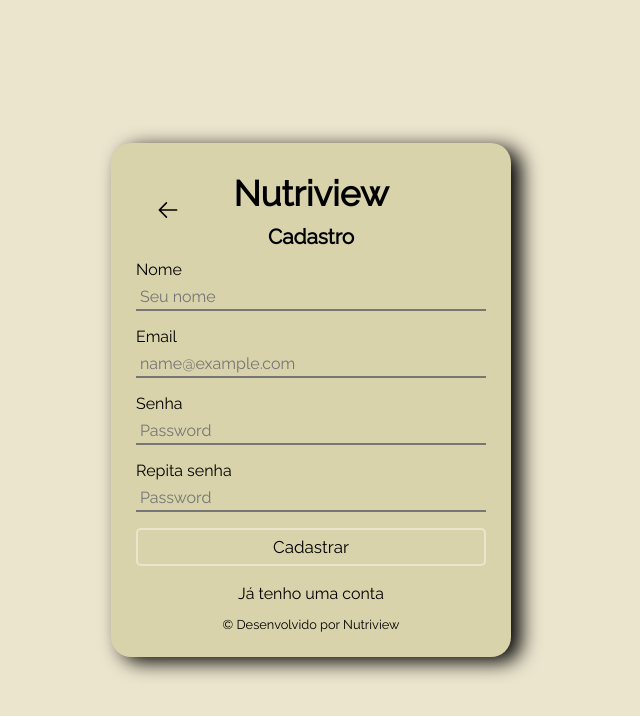
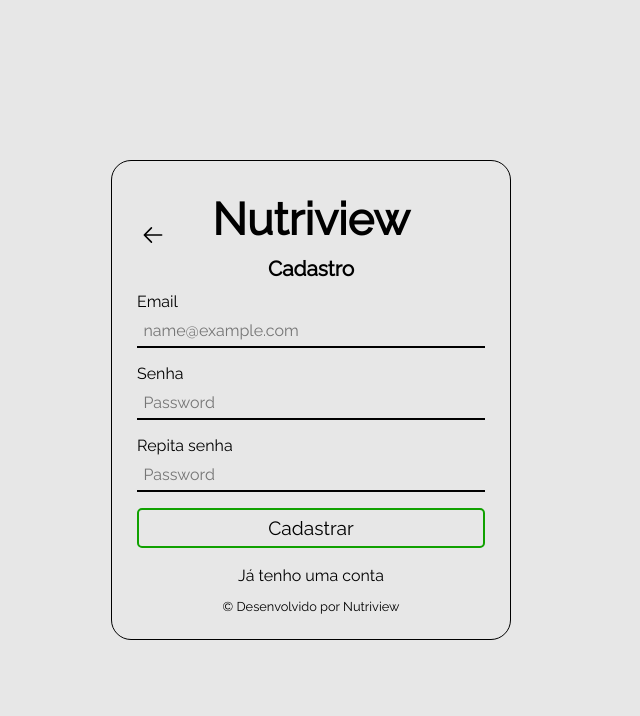
Before and after one commit to projetoupx/Web_Project, a React (Create React App) app: page /cadastro in a window 1280 px wide. Shown: the top 716 px of the page, without its empty margins (329-969 px from the left). Built offline with nearby package versions, Linux system fonts and the light colour scheme.

Commit message:
att geral

```diff
--- a/public/style/style.css
+++ b/public/style/style.css
@@ -1,11 +1,13 @@
     @import url('https://fonts.googleapis.com/css2?family=Raleway:wght@100;400&display=swap');
 
     :root {
-    --color1-bg-color: #000000;
-    --color2-bg-color: #000000;
-    --color3-bg-color: #d8d3ab;
-    --color4-bg-color: #ac0a0a;
-    --color5-bg-color: #ece5ce;
+        --color1-bg-color: hsl(0, 0%, 0%);
+        --color2-bg-color: #d31919;
+        --color3-bg-color: #e7e7e7;
+        --color4-bg-color: #10a100;
+        --color5-bg-color: #a9d51a;
+
+        --header-heigth: 3.5em;
     }
 
     /* geral */
@@ -44,7 +46,8 @@ h5 {
 
 
     h1 {
-    font-size: 2.2em;
+        color: var(--color2-bg-color);
+        font-size: 2.8em;
     }
 
     h3 {
@@ -69,14 +72,24 @@ h4 {
 
     /* Header */
     header {
-    position: fixed;
-    top: 0;
         width: 100%;
-    padding: 10px;
+        height: 3.5em;
         display: flex;
         justify-content: center;
         align-items: center;
-    background-color: var(--color3-bg-color);
+        background-color: #a9d51a;
+        margin-bottom: 1rem;
+        position: relative;
+        border-bottom:solid black 2px;
+    }
+
+    .header-relative{
+        position: relative;
+    }
+
+    .header-fixed{
+        position: fixed;
+        top: 0;
         z-index: 99;
     }
 
@@ -84,11 +97,13 @@ header>nav {
         display: flex;
         flex-direction: row;
         justify-content: space-around;
-    align-items: baseline;
+        align-items: center;
         flex-wrap: wrap;
         width: 100%;
-    position: relative;
+        height: inherit;
         font-size: 1.4em;
+        padding-bottom: 0;
+        background-color: var(--color3-bg-color);
     }
 
     #logo {
@@ -127,7 +142,6 @@ nav .button-a a:hover {
     /* Banner */
 
     #banner {
-    margin-top: 70px;
         width: 100%;
         position: relative;
         display: flex;
@@ -185,7 +199,11 @@ nav .button-a a:hover {
 
     .banner-img-fundo1 {
         position: absolute;
-    background-color: var(--color2-bg-color);
+        /* background-color: var(--color2-bg-color); */
+        border-top: solid 10px;
+        border-left: solid 16px;
+        border-right: solid 3px;
+        border-color: var(--color2-bg-color);
         border-radius: 100px 100px 0 0;
         width: 80%;
         height: 100%;
@@ -195,7 +213,11 @@ nav .button-a a:hover {
 
     .banner-img-fundo2 {
         position: absolute;
-    background-color: var(--color5-bg-color);
+        background-color: var(--color3-bg-color);
+        border-top: solid 13px;
+        border-left: solid 6px;
+        border-right: solid 15px;
+        border-color: var(--color5-bg-color);
         border-radius: 100px 100px 0 0;
         width: 80%;
         height: 90%;
@@ -328,17 +350,30 @@ nav .button-a a:hover {
         gap: 40px;
     }
     .about-card{
-    padding: 20px;
+        padding: 30px;
         display: flex;
         flex-direction: column;
         justify-content: center;
-    height: 20rem;
+        align-items: center;
         width: 25rem;
         border-radius: 25px;
         background-color: var(--color3-bg-color);
+        gap: 2em;
     }
     .about-cards p{
         width: 20rem;
+    }
+
+    .about-card-text{
+        display: flex;
+        flex-direction: column;
+        gap: 5px;
+    }
+    .about-card-img{
+        border-radius: 100%;
+        height: 15rem;
+        width: 15rem;
+        object-fit: cover;
     }
 
     @media screen and (max-width: 768px) {
--- a/src/app/form.css
+++ b/src/app/form.css
@@ -1,5 +1,12 @@
+
+h1 {
+    color: black;
+    font-size: 2.8em;
+}
+
+
 .form-container{
-    background-color: var(--color5-bg-color);
+    background-color: var(--color3-bg-color);
     width: 100%;
     height: 100vh;
     position: relative;
@@ -15,7 +22,7 @@ form {
     justify-content: space-around;
     padding: 25px;
     border-radius: 20px;
-    box-shadow: 10px 5px 20px black;
+    border: solid black 1px;
     background-color: var(--color3-bg-color);
     width: 25rem;
 }
@@ -37,15 +44,17 @@ form .form-item{
 
 form .form-div{
     display: flex;
+    position: relative;
     flex-direction: column-reverse;
 }
 
+
 form .form-input{
-   padding: 8px 8px 3px 4px;
+   padding: .6rem .4rem .4rem .4rem;
    background: none;
    font-size: 1em;
    border-style: none;
-   border-bottom-style: solid;
+   border-bottom: solid 2px;
 
 }
 
@@ -53,16 +62,17 @@ form .form-button{
     width: 100%;
     background: none;
     border-radius: 5px;
-    font-size: 17px;
+    font-size: 1.2rem;
     border-style: solid;
     transition: all .5s ease;
     padding: 7px;
     background-color: var(--color3-bg-color);
-    border-color: var(--color5-bg-color);
+    border-color: var(--color4-bg-color);
+    cursor: pointer;
 }
 
 form .form-button:hover{
-    background: var(--color5-bg-color);
+    background: var(--color4-bg-color);
     color: var(--color3-bg-color);
 }
 
@@ -97,7 +107,7 @@ form p{
 
 svg{
     top:50%;
-    left: 2rem;
+    left: 1rem;
     transform: translate(-50% , -50%);
     position: absolute;
     border-radius: 50px;
--- a/src/app/pages/cadastro/cadastro.jsx
+++ b/src/app/pages/cadastro/cadastro.jsx
@@ -1,9 +1,46 @@
-import React from 'react';
-import {Link} from 'react-router-dom'
+import React, { useState } from 'react';
+import { Link } from 'react-router-dom'
 import '../../form.css';
 import { ArrowLeft } from '@phosphor-icons/react';
 
+import { createUserWithEmailAndPassword} from 'firebase/auth';
+import { auth } from '../../config/firebase'
+
 export default function Cadastro() {
+
+    const [email, setEmail] = useState('');
+    const [senha, setSenha] = useState('');
+    const [secSenha, setSecSenha] = useState('');
+    const [mensage, setMensage] = useState('');
+
+    function cadastraUsuario() {
+
+        setMensage('');
+        if (!email || !senha || !secSenha) {
+            setMensage('Informe um Email e Senha!!!');
+            return;
+        } else if (senha !== secSenha) {
+            setMensage('Senhas diferentes!!');
+            return;
+        }
+        createUserWithEmailAndPassword(auth, email, senha)
+            .then(result => {
+                setMensage('Cadastrado!!');
+            })
+            .catch(error => {
+                if(error.code === 'auth/weak-password')
+                    setMensage('A Senha deve ter pelo menos 6 caracteres!');
+                else if(error.code === 'auth/email-already-in-use')
+                    setMensage('Usuario já cadastrado!');
+                else if(error.code === 'auth/invalid-email')
+                    setMensage('Email ou senha invalida!');
+                else
+                    setMensage(error.code);
+
+            });
+    }
+
+
     return (
         <div>
             <main>
@@ -11,29 +48,26 @@ export default function Cadastro() {
                     <div className='form-container'>
                         <form>
                             <div className='form-header'>
-                                <Link to="../"><ArrowLeft color='#000000'/></Link>
+                                <Link to="../"><ArrowLeft color='#000000' /></Link>
                                 <div className='form-header-text'>
                                     <h1>Nutriview</h1>
                                     <h3>Cadastro</h3>
                                 </div>
                             </div>
+                            {mensage.length > 0 ? <div className="form-item form-erro"> { mensage } </div> : null}
                             <div className='form-item form-div'>
-                                <input type="text" className='form-input form-text' id='form-text' placeholder='Seu nome'/>
-                                <label htmlFor="form-text">Nome</label>
-                            </div>
-                            <div className='form-item form-div'>
-                                <input type="email" className='form-input form-email' id='form-email' placeholder='name@example.com'/>
+                                <input onChange={(e) => setEmail(e.target.value)} type="email" className='form-input form-email' id='form-email' placeholder='name@example.com' />
                                 <label htmlFor="form-email">Email</label>
                             </div>
                             <div className='form-item form-div'>
-                                <input type="password" className='form-input form-password' id='form-password' placeholder='Password'/>
+                                <input onChange={(e) => setSenha(e.target.value)} type="password" className='form-input form-password' id='form-password' placeholder='Password' />
                                 <label htmlFor="form-password">Senha</label>
                             </div>
                             <div className='form-item form-div'>
-                                <input type="password" className='form-input form-password' id='form-password' placeholder='Password'/>
+                                <input onChange={(e) => setSecSenha(e.target.value)} type="password" className='form-input form-password' id='form-password' placeholder='Password' />
                                 <label htmlFor="form-password">Repita senha</label>
                             </div>
-                            <button className='form-item form-button'>Cadastrar</button>
+                            <button onClick={cadastraUsuario} className='form-item form-button' type='button' >Cadastrar</button>
                             <div className='form-item form-links'>
                                 <Link to="../login">Já tenho uma conta</Link>
                             </div>
--- a/src/app/pages/login/login.jsx
+++ b/src/app/pages/login/login.jsx
@@ -30,21 +30,13 @@ export default function Login() {
         // Conectar com email e senha...
 
         signInWithEmailAndPassword(auth, email, senha)
-            .then((result) => {
+            .then(result => {
                 setSucesso(true);
                 alert('sucesso');
             })
-            .catch((error) => {
+            .catch(error => {
                 setSucesso(false);
             });
-    }
-
-    function alterarEmail(event) {
-        setEmail(event.target.value);
-    }
-
-    function alterarSenha(event) {
-        setSenha(event.target.value);
     }
 
     return (
@@ -64,11 +56,11 @@ export default function Login() {
                                 sucesso === false ? <div className='form item form-erro'> Email ou senha invalida!!! </div> : null
                             }
                             <div className='form-item form-div'>
-                                <input onChange={alterarEmail} type="email" className='form-input form-email' id='form-email' placeholder='name@example.com' />
+                                <input onChange={(e) => setEmail(e.target.value)} type="email" className='form-input form-email' id='form-email' placeholder='name@example.com' />
                                 <label htmlFor="form-email">Email address</label>
                             </div>
                             <div className='form-item form-div'>
-                                <input onChange={alterarSenha} type="password" className='form-input form-password' id='form-password' placeholder='Password' />
+                                <input onChange={(e) => setSenha(e.target.value)} type="password" className='form-input form-password' id='form-password' placeholder='Password' />
                                 <label htmlFor="form-password">Password</label>
                             </div>
                             <button onClick={loginUsuario} className='form-item form-button' type="button">Sing in</button>
--- a/src/site/components/header.jsx
+++ b/src/site/components/header.jsx
@@ -1,11 +1,16 @@
-import React from 'react';
+import React, { useState } from 'react';
 import { Link } from 'react-router-dom';
-export default function Header(){
+export default function Header() {
+
+    const [cabecalhoStyle, setCabecalhoStyle] = useState('header-fixed');
+
+
     return (
         <header>
-            <nav>
+            <div className='header-space' />
+            <nav className={cabecalhoStyle}>
                 <Link to="/" id="logo">NutriView</Link>
-                <div className= "button-a">
+                <div className="button-a">
                     <a href="#features">saude</a>
                     <a href="#infos">troca</a>
                     <a href="#about">about us</a>
```
Also changed, not shown: src/site/components/aboutUs.jsx (+15 -5 lines), 1 other file (tests, documents, lock files or other folders). Lines whose indentation alone changed are shown as unchanged.
